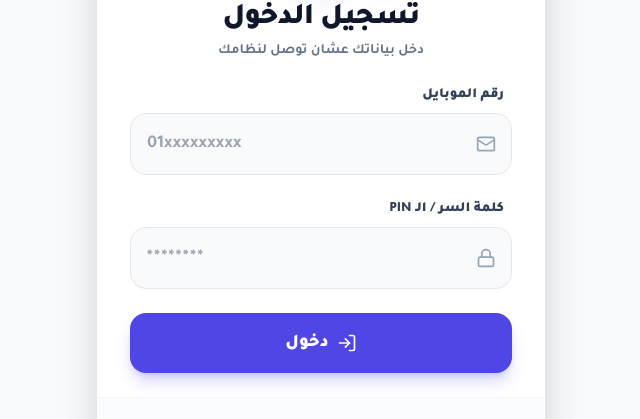
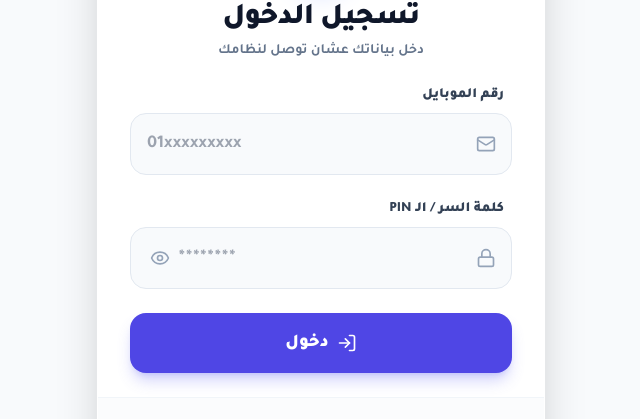
Before and after one commit to TANBER1494/dokkany-frontend, a React (Vite) app: page /login in a window 1280 px wide. Shown: the part 211-630 px from the top of the page, without its empty margins (319-959 px from the left). Built offline with nearby package versions, Linux system fonts and the light colour scheme; no server answers.

Commit message:
POS problem solve

```diff
--- a/src/pages/auth/Login.jsx
+++ b/src/pages/auth/Login.jsx
@@ -1,5 +1,5 @@
 import { useState, useContext } from 'react';
-import { Mail, Lock, LogIn, Store, Loader2 } from 'lucide-react';
+import { Mail, Lock, LogIn, Store, Loader2, Eye, EyeOff } from 'lucide-react'; // 👈 تم إضافة Eye و EyeOff
 import { Link, useNavigate } from 'react-router-dom';
 import { AuthContext } from '../../context/AuthContext';
 import authService from '../../services/authService';
@@ -13,25 +13,19 @@ const Login = () => {
   const [phone, setPhone] = useState('');
   const [password, setPassword] = useState('');
   const [isLoading, setIsLoading] = useState(false);
+  const [showPassword, setShowPassword] = useState(false); // 👈 حالة جديدة للتحكم في إظهار الباسورد
 
   const handleLogin = async (e) => {
     e.preventDefault();
 
     if (!phone || !password)
-      return showAlert.error(
-        'بيانات ناقصة',
-        'يرجى إدخال رقم الهاتف وكلمة المرور'
-      );
+      return showAlert.error('بيانات ناقصة', 'يرجى إدخال رقم الهاتف وكلمة المرور');
+
     if (!/^01[0125][0-9]{8}$/.test(phone))
-      return showAlert.error(
-        'صيغة خاطئة',
-        'صيغة رقم الهاتف غير صحيحة (مثال: 01012345678)'
-      );
+      return showAlert.error('صيغة خاطئة', 'صيغة رقم الهاتف غير صحيحة (مثال: 01012345678)');
+
     if (password.length < 6)
-      return showAlert.error(
-        'كلمة المرور قصيرة',
-        'كلمة المرور يجب ألا تقل عن 6 أحرف/أرقام'
-      );
+      return showAlert.error('كلمة المرور قصيرة', 'كلمة المرور يجب ألا تقل عن 6 أحرف/أرقام');
 
     try {
       setIsLoading(true);
@@ -41,12 +35,8 @@ const Login = () => {
 
       login(response.user, response.token, response.refresh_token);
 
-      await showAlert.success(
-        'أهلاً بك!',
-        response.message || 'تم تسجيل الدخول بنجاح'
-      );
+      await showAlert.success('أهلاً بك!', response.message || 'تم تسجيل الدخول بنجاح');
 
-      // توجيه ذكي حسب الصلاحية
       if (response.user.role === 'SUPER_ADMIN') {
         navigate('/admin');
       } else if (response.user.role === 'OWNER') {
@@ -62,135 +52,78 @@ const Login = () => {
   };
 
   return (
-    // 🚀 تطبيق خلفية مرنة تتغير مع الثيم
     <div className="h-[100dvh] w-full flex items-center justify-center p-0 md:p-4 arabic-direct bg-slate-50 dark:bg-slate-950 transition-colors duration-300">
-      {/* 🚀 كارت تسجيل الدخول المظلم/المضيء */}
       <div className="w-full h-full md:h-auto md:max-w-md bg-white dark:bg-slate-900 md:rounded-[40px] overflow-hidden shadow-indigo-100 dark:shadow-none md:shadow-2xl relative flex flex-col justify-between animate-slide-up-fade border border-transparent dark:border-slate-800 transition-colors duration-300">
         <div className="flex-grow flex flex-col">
-          {/* الشكل المتموج العلوي */}
           <div className="absolute top-0 left-0 w-full h-[150px] z-0 pointer-events-none opacity-100 dark:opacity-80 transition-opacity">
-            <svg
-              viewBox="0 0 500 150"
-              preserveAspectRatio="none"
-              className="h-full w-full"
-            >
+            <svg viewBox="0 0 500 150" preserveAspectRatio="none" className="h-full w-full">
               <defs>
                 <linearGradient id="gradient" x1="0%" y1="0%" x2="100%" y2="0%">
-                  <stop
-                    offset="0%"
-                    style={{ stopColor: '#4f46e5', stopOpacity: 1 }}
-                  />
-                  <stop
-                    offset="100%"
-                    style={{ stopColor: '#312e81', stopOpacity: 1 }}
-                  />
+                  <stop offset="0%" style={{ stopColor: '#4f46e5', stopOpacity: 1 }} />
+                  <stop offset="100%" style={{ stopColor: '#312e81', stopOpacity: 1 }} />
                 </linearGradient>
               </defs>
-              <path
-                d="M0.00,49.98 C149.99,150.00 349.20,-49.98 500.00,49.98 L500.00,0.00 L0.00,0.00 Z"
-                style={{ stroke: 'none', fill: 'url(#gradient)' }}
-              ></path>
+              <path d="M0.00,49.98 C149.99,150.00 349.20,-49.98 500.00,49.98 L500.00,0.00 L0.00,0.00 Z" style={{ stroke: 'none', fill: 'url(#gradient)' }}></path>
             </svg>
           </div>
 
-          {/* اللوجو والترحيب */}
           <div className="relative z-10 text-center mt-12 mb-6 px-8">
             <div className="inline-flex items-center justify-center w-20 h-20 rounded-full bg-white dark:bg-slate-800 p-2 mb-4 shadow-xl shadow-indigo-100 dark:shadow-indigo-900/20 border border-slate-100 dark:border-slate-700 transition-colors">
-              <img
-                src={logoImg}
-                alt="دكاني"
-                style={{
-                  width: '130px',
-                  height: 'auto',
-                  minWidth: '110px',
-                  display: 'block',
-                }}
-                className="object-contain drop-shadow-md"
-              />
+              <img src={logoImg} alt="دكاني" style={{ width: '130px', height: 'auto', minWidth: '110px', display: 'block' }} className="object-contain drop-shadow-md" />
             </div>
-            <h2 className="text-3xl font-black text-slate-900 dark:text-white tracking-tight">
-              تسجيل الدخول{' '}
-            </h2>
-            <p className="text-slate-500 dark:text-slate-400 mt-1 text-sm font-bold">
-              دخل بياناتك عشان توصل لنظامك
-            </p>
+            <h2 className="text-3xl font-black text-slate-900 dark:text-white tracking-tight">تسجيل الدخول</h2>
+            <p className="text-slate-500 dark:text-slate-400 mt-1 text-sm font-bold">دخل بياناتك عشان توصل لنظامك</p>
           </div>
 
-          {/* نموذج الدخول */}
-          <form
-            onSubmit={handleLogin}
-            className="space-y-6 px-8 mb-6 flex-grow flex flex-col justify-center"
-          >
+          <form onSubmit={handleLogin} className="space-y-6 px-8 mb-6 flex-grow flex flex-col justify-center">
             <div className="space-y-2 group">
-              <label
-                htmlFor="phone"
-                className="block text-sm font-black text-slate-700 dark:text-slate-300 pr-2 transition-colors"
-              >
-                رقم الموبايل
-              </label>
+              <label htmlFor="phone" className="block text-sm font-black text-slate-700 dark:text-slate-300 pr-2 transition-colors">رقم الموبايل</label>
               <div className="relative">
                 <Mail className="absolute right-4 top-1/2 -translate-y-1/2 w-5 h-5 text-slate-400 dark:text-slate-500 group-focus-within:text-indigo-600 dark:group-focus-within:text-indigo-400 z-10 transition-colors" />
-                <input
-                  id="phone"
-                  type="tel"
-                  value={phone}
-                  onChange={(e) => setPhone(e.target.value)}
-                  placeholder="01xxxxxxxxx"
-                  className="w-full pr-12 pl-4 py-4 rounded-2xl border border-slate-200 dark:border-slate-700 bg-slate-50 dark:bg-slate-800/50 text-slate-900 dark:text-white focus:border-indigo-600 dark:focus:border-indigo-500 focus:ring-2 focus:ring-indigo-600/10 dark:focus:ring-indigo-500/20 transition-all outline-none text-left font-bold text-lg"
-                  disabled={isLoading}
-                  dir="ltr"
-                />
+                <input id="phone" type="tel" value={phone} onChange={(e) => setPhone(e.target.value)} placeholder="01xxxxxxxxx" className="w-full pr-12 pl-4 py-4 rounded-2xl border border-slate-200 dark:border-slate-700 bg-slate-50 dark:bg-slate-800/50 text-slate-900 dark:text-white focus:border-indigo-600 dark:focus:border-indigo-500 focus:ring-2 focus:ring-indigo-600/10 dark:focus:ring-indigo-500/20 transition-all outline-none text-left font-bold text-lg" disabled={isLoading} dir="ltr" />
               </div>
             </div>
 
             <div className="space-y-2 group">
-              <label
-                htmlFor="password"
-                className="block text-sm font-black text-slate-700 dark:text-slate-300 pr-2 transition-colors"
-              >
-                كلمة السر / الـ PIN
-              </label>
+              <label htmlFor="password" className="block text-sm font-black text-slate-700 dark:text-slate-300 pr-2 transition-colors">كلمة السر / الـ PIN</label>
               <div className="relative">
                 <Lock className="absolute right-4 top-1/2 -translate-y-1/2 w-5 h-5 text-slate-400 dark:text-slate-500 group-focus-within:text-indigo-600 dark:group-focus-within:text-indigo-400 z-10 transition-colors" />
+
+                {/* 👈 تم تعديل نوع الحقل وإضافة padding يسار (pl-12) لترك مساحة للعين */}
                 <input
                   id="password"
-                  type="password"
+                  type={showPassword ? "text" : "password"}
                   value={password}
                   onChange={(e) => setPassword(e.target.value)}
                   placeholder="********"
-                  className="w-full pr-12 pl-4 py-4 rounded-2xl border border-slate-200 dark:border-slate-700 bg-slate-50 dark:bg-slate-800/50 text-slate-900 dark:text-white focus:border-indigo-600 dark:focus:border-indigo-500 focus:ring-2 focus:ring-indigo-600/10 dark:focus:ring-indigo-500/20 transition-all outline-none tracking-widest text-left font-bold text-lg"
+                  className="w-full pr-12 pl-12 py-4 rounded-2xl border border-slate-200 dark:border-slate-700 bg-slate-50 dark:bg-slate-800/50 text-slate-900 dark:text-white focus:border-indigo-600 dark:focus:border-indigo-500 focus:ring-2 focus:ring-indigo-600/10 dark:focus:ring-indigo-500/20 transition-all outline-none tracking-widest text-left font-bold text-lg"
                   disabled={isLoading}
                   dir="ltr"
                 />
+
+                {/* 👈 زر إظهار/إخفاء كلمة المرور */}
+                <button
+                  type="button"
+                  onClick={() => setShowPassword(!showPassword)}
+                  className="absolute left-4 top-1/2 -translate-y-1/2 p-1 text-slate-400 hover:text-indigo-600 dark:hover:text-indigo-400 transition-colors z-10"
+                  tabIndex="-1" // لكي لا يركز عليه زر Tab بالخطأ
+                >
+                  {showPassword ? <EyeOff className="w-5 h-5" /> : <Eye className="w-5 h-5" />}
+                </button>
               </div>
             </div>
 
-            <button
-              type="submit"
-              disabled={isLoading}
-              className="w-full flex items-center justify-center gap-2 py-4 bg-indigo-600 dark:bg-indigo-500 text-white text-lg font-black rounded-2xl shadow-lg shadow-indigo-500/30 dark:shadow-none hover:bg-indigo-700 dark:hover:bg-indigo-600 active:scale-95 transition-all mt-6 disabled:opacity-70 disabled:cursor-not-allowed"
-            >
-              {isLoading ? (
-                <Loader2 className="w-5 h-5 animate-spin" />
-              ) : (
-                <LogIn className="w-5 h-5" />
-              )}
+            <button type="submit" disabled={isLoading} className="w-full flex items-center justify-center gap-2 py-4 bg-indigo-600 dark:bg-indigo-500 text-white text-lg font-black rounded-2xl shadow-lg shadow-indigo-500/30 dark:shadow-none hover:bg-indigo-700 dark:hover:bg-indigo-600 active:scale-95 transition-all mt-6 disabled:opacity-70 disabled:cursor-not-allowed">
+              {isLoading ? <Loader2 className="w-5 h-5 animate-spin" /> : <LogIn className="w-5 h-5" />}
               {isLoading ? 'جاري التحقق...' : 'دخول '}
             </button>
           </form>
         </div>
 
-        {/* قسم إنشاء حساب جديد */}
         <div className="py-6 border-t border-slate-100 dark:border-slate-800 text-center space-y-3 px-8 bg-slate-50/50 dark:bg-slate-900/50 transition-colors">
-          <p className="text-slate-500 dark:text-slate-400 text-xs font-bold">
-            أعمل حساب جديد في دقائق، وابدأ رحلتك مع دوكاني!
-          </p>
-          <Link
-            to="/register"
-            className="flex items-center justify-center gap-2 text-indigo-600 dark:text-indigo-400 font-black py-3 px-6 rounded-2xl bg-indigo-50 dark:bg-indigo-500/10 hover:bg-indigo-100 dark:hover:bg-indigo-500/20 transition-all border border-indigo-100 dark:border-indigo-500/20"
-          >
-            <Store className="w-4 h-4" />
-           انشاء حساب جديد
+          <p className="text-slate-500 dark:text-slate-400 text-xs font-bold">أعمل حساب جديد في دقائق، وابدأ رحلتك مع دوكاني!</p>
+          <Link to="/register" className="flex items-center justify-center gap-2 text-indigo-600 dark:text-indigo-400 font-black py-3 px-6 rounded-2xl bg-indigo-50 dark:bg-indigo-500/10 hover:bg-indigo-100 dark:hover:bg-indigo-500/20 transition-all border border-indigo-100 dark:border-indigo-500/20">
+            <Store className="w-4 h-4" /> انشاء حساب جديد
           </Link>
         </div>
       </div>
--- a/src/pages/auth/RegisterOwner.jsx
+++ b/src/pages/auth/RegisterOwner.jsx
@@ -11,6 +11,8 @@ import {
   ArrowRight,
   ChevronLeft,
   Loader2,
+  Eye,
+  EyeOff, // 👈 تم الإضافة هنا
 } from 'lucide-react';
 import { Link, useNavigate } from 'react-router-dom';
 import { AuthContext } from '../../context/AuthContext';
@@ -24,6 +26,7 @@ const RegisterOwner = () => {
 
   const [step, setStep] = useState(1);
   const [isLoading, setIsLoading] = useState(false);
+  const [showPassword, setShowPassword] = useState(false); // 👈 حالة التحكم
 
   const [formData, setFormData] = useState({
     owner_name: '',
@@ -132,13 +135,12 @@ const RegisterOwner = () => {
                   display: 'block',
                 }}
                 className="object-contain drop-shadow-md"
-              />{' '}
+              />
             </div>
             <h2 className="text-2xl font-black text-slate-900 dark:text-white tracking-tight transition-colors">
-             انشاء حساب جديد
+              انشاء حساب جديد
             </h2>
 
-            {/* مؤشر الخطوات المظلم/المضيء */}
             <div className="flex items-center justify-center gap-2 mt-2">
               <div
                 className={`h-1.5 rounded-full transition-all duration-500 ${step === 1 ? 'w-8 bg-indigo-600 dark:bg-indigo-500' : 'w-2 bg-slate-200 dark:bg-slate-700'}`}
@@ -211,16 +213,32 @@ const RegisterOwner = () => {
                   </label>
                   <div className="relative">
                     <Lock className="absolute right-4 top-1/2 -translate-y-1/2 w-4 h-4 text-slate-400 dark:text-slate-500 group-focus-within:text-indigo-600 dark:group-focus-within:text-indigo-400 z-10 transition-colors" />
+
+                    {/* 👈 تعديل الحقل وإضافة padding يسار (pl-12) */}
                     <input
                       id="password"
                       value={formData.password}
                       onChange={handleChange}
-                      type="password"
+                      type={showPassword ? 'text' : 'password'}
                       placeholder="********"
-                      className="w-full pr-10 pl-4 py-3 rounded-2xl border border-slate-200 dark:border-slate-700 bg-slate-50 dark:bg-slate-800/50 text-slate-900 dark:text-white focus:border-indigo-600 dark:focus:border-indigo-500 focus:ring-2 focus:ring-indigo-600/10 dark:focus:ring-indigo-500/20 outline-none text-left font-bold tracking-widest text-base transition-all"
+                      className="w-full pr-10 pl-12 py-3 rounded-2xl border border-slate-200 dark:border-slate-700 bg-slate-50 dark:bg-slate-800/50 text-slate-900 dark:text-white focus:border-indigo-600 dark:focus:border-indigo-500 focus:ring-2 focus:ring-indigo-600/10 dark:focus:ring-indigo-500/20 outline-none text-left font-bold tracking-widest text-base transition-all"
                       disabled={isLoading}
                       dir="ltr"
                     />
+
+                    {/* 👈 زر إظهار/إخفاء كلمة المرور */}
+                    <button
+                      type="button"
+                      onClick={() => setShowPassword(!showPassword)}
+                      className="absolute left-3 top-1/2 -translate-y-1/2 p-1 text-slate-400 hover:text-indigo-600 dark:hover:text-indigo-400 transition-colors z-10"
+                      tabIndex="-1"
+                    >
+                      {showPassword ? (
+                        <EyeOff className="w-4 h-4" />
+                      ) : (
+                        <Eye className="w-4 h-4" />
+                      )}
+                    </button>
                   </div>
                 </div>
 
@@ -312,7 +330,6 @@ const RegisterOwner = () => {
                   >
                     <ArrowRight className="w-5 h-5" />
                   </button>
-
                   <button
                     type="submit"
                     disabled={isLoading}
```
Also changed, not shown: src/pages/owner/BranchPosSettings.jsx (+18 -1 lines).
